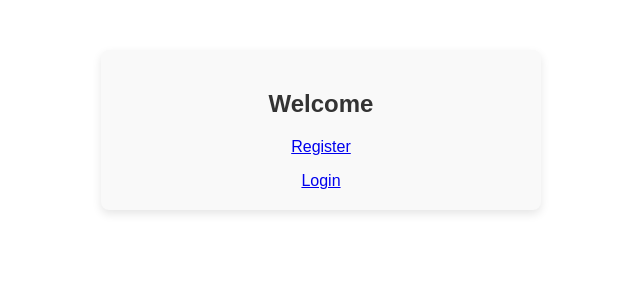
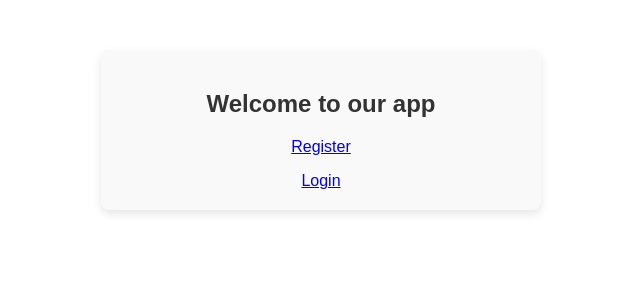
Before and after one commit to ochuluunsukh/profile-frontend, a React (Create React App) app: page / in a window 1280 px wide. Shown: the top 300 px of the page, without its empty margins (319-959 px from the left). Built offline with nearby package versions, Linux system fonts and the light colour scheme.

Commit message:
update home page

```diff
--- a/src/pages/Home.js
+++ b/src/pages/Home.js
@@ -4,7 +4,7 @@ import { Link } from "react-router-dom";
 const Home = () => {
   return (
     <div class="main-container">
-      <h2>Welcome</h2>
+      <h2>Welcome to our app</h2>
       <div>
         <Link to="/register">Register</Link>
         <p></p>
```
